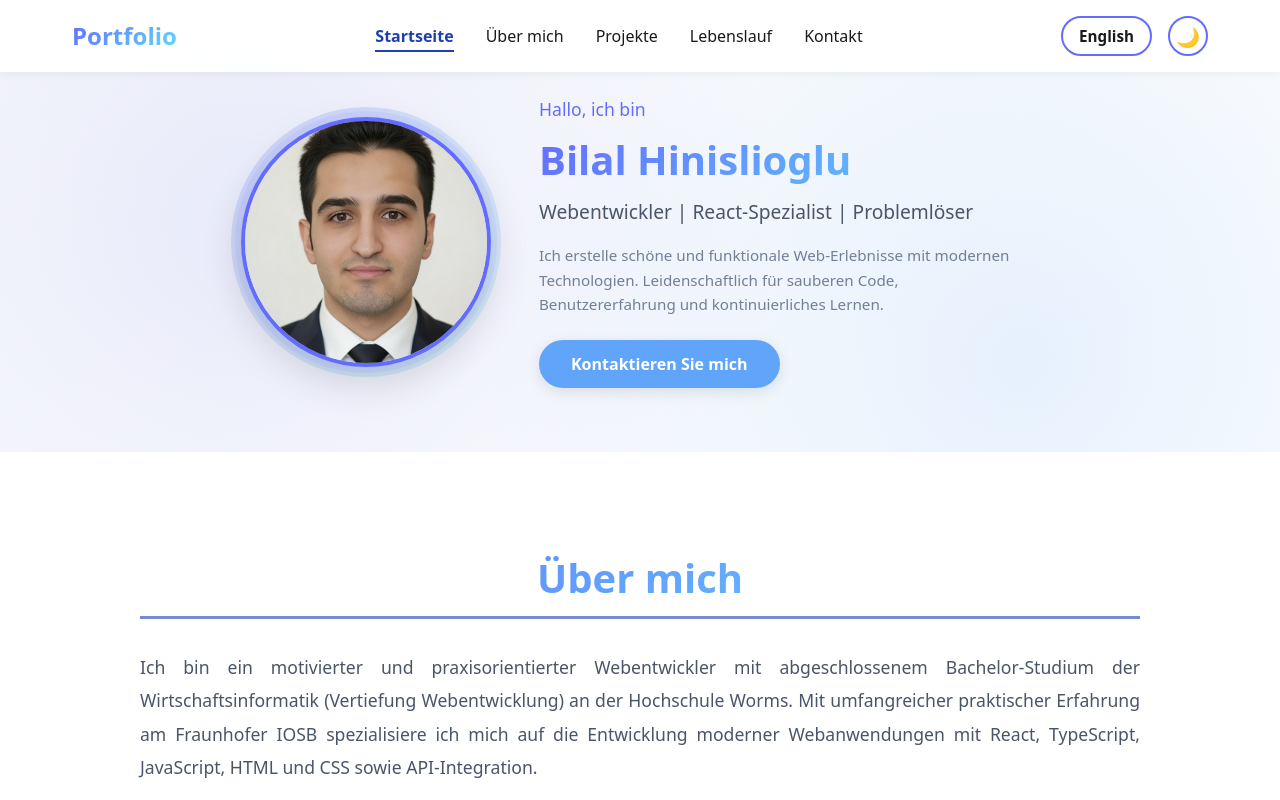
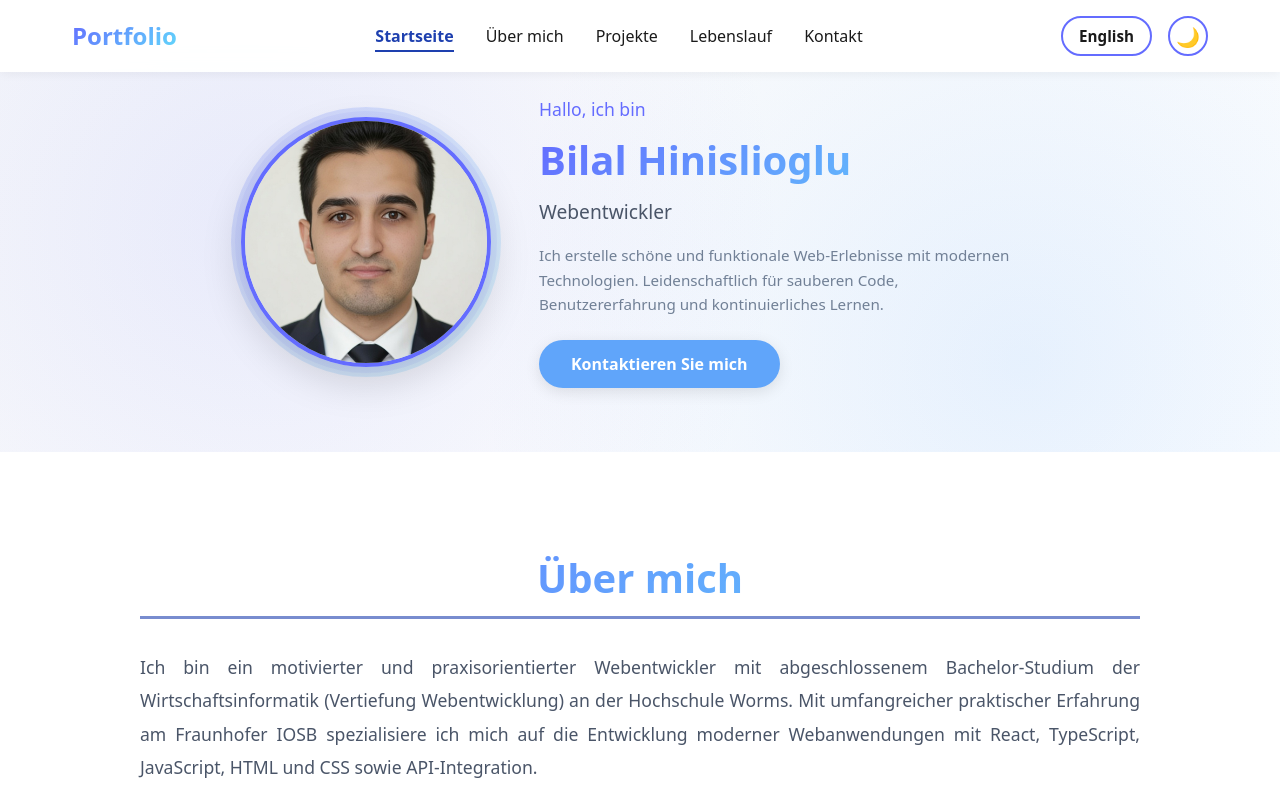
Before and after one commit to bilalsGitHub/portfolienew2026, a React (Vite) app: page / in a window 1280 px wide. Shown: the top 800 px of the page. Built offline with nearby package versions, Linux system fonts and the light colour scheme.

Commit message:
version 1.2

```diff
--- a/src/translations.ts
+++ b/src/translations.ts
@@ -11,7 +11,7 @@ export const translations = {
     },
     hero: {
       greeting: 'Hallo, ich bin',
-      title: 'Webentwickler | React-Spezialist | Problemlöser',
+      title: 'Webentwickler',
       description: 'Ich erstelle schöne und funktionale Web-Erlebnisse mit modernen Technologien. Leidenschaftlich für sauberen Code, Benutzererfahrung und kontinuierliches Lernen.',
       contactBtn: 'Kontaktieren Sie mich',
     },
@@ -128,7 +128,7 @@ export const translations = {
     },
     hero: {
       greeting: "Hi, I'm",
-      title: 'Web Developer | React Specialist | Problem Solver',
+      title: 'Web Developer',
       description: 'I create beautiful and functional web experiences with modern technologies. Passionate about clean code, user experience, and continuous learning.',
       contactBtn: 'Contact Me',
     },
```
